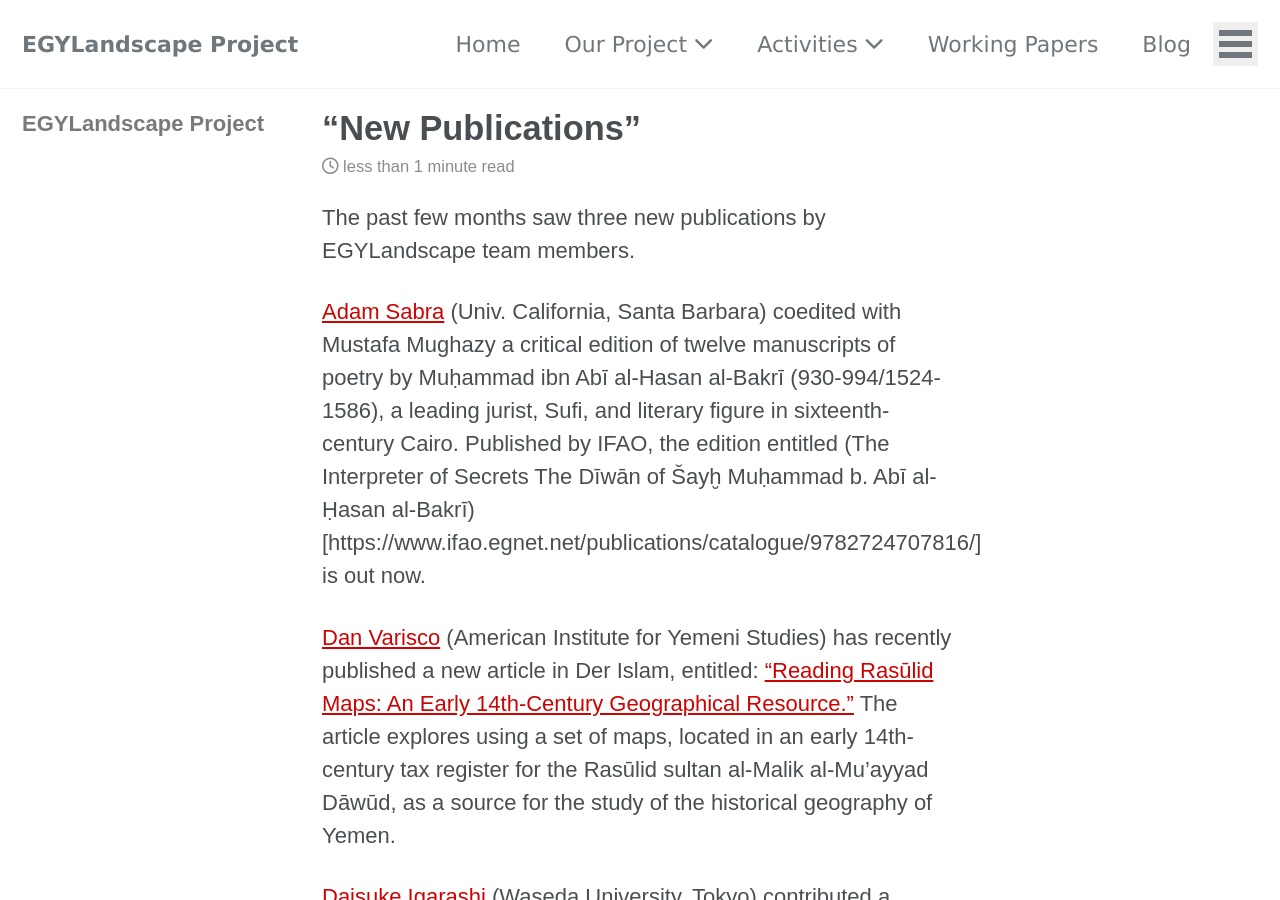
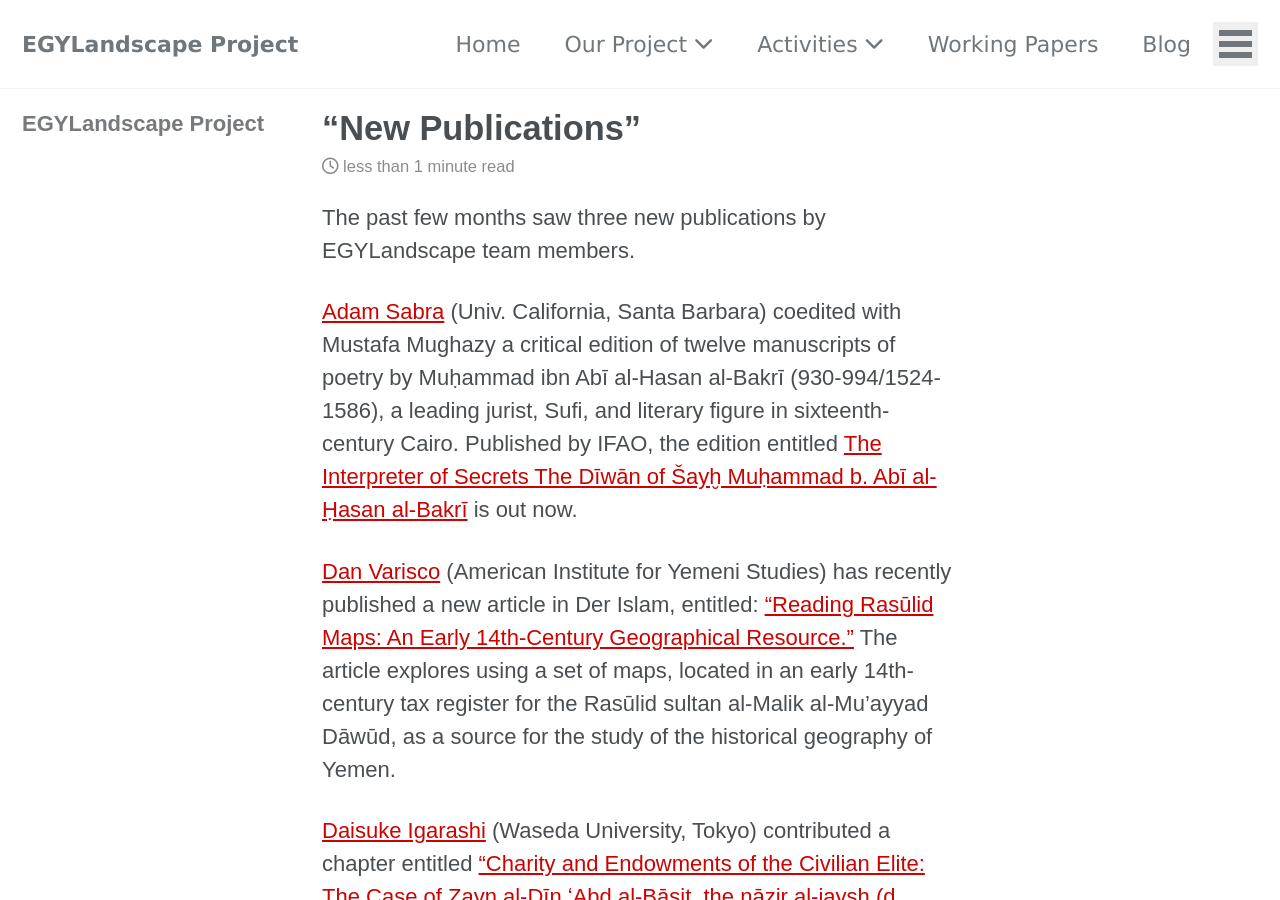
Before and after one commit to mhshaaban/egylandscapeproject.github.io, a Jekyll site: the page built from _posts/2021-4-13-new-publication.md, in a window 1280 px wide and 900 px high. Built offline with Jekyll 4.4.1, drawn with Linux system fonts in a browser that asks for light colours; cached includes are drawn as plain includes; nearby versions of some CDN libraries; some web fonts are replaced.

Commit message:
Update 2021-4-13-new-publication.md

```diff
--- a/_posts/2021-4-13-new-publication.md
+++ b/_posts/2021-4-13-new-publication.md
@@ -11,8 +11,8 @@ date: 13-4-2021
 
 The past few months saw three new publications by EGYLandscape team members.
 
-[Adam Sabra](https://www.egylandscape.org/members/AdamSabra/) (Univ. California, Santa Barbara) coedited with Mustafa Mughazy a critical edition of twelve manuscripts of poetry by Muḥammad ibn Abī al-Hasan al-Bakrī (930-994/1524-1586), a leading jurist, Sufi, and literary figure in sixteenth-century Cairo. Published by IFAO, the edition entitled (The Interpreter of Secrets
-The Dīwān of Šayḫ Muḥammad b. Abī al-Ḥasan al-Bakrī)[https://www.ifao.egnet.net/publications/catalogue/9782724707816/] is out now.
+[Adam Sabra](https://www.egylandscape.org/members/AdamSabra/) (Univ. California, Santa Barbara) coedited with Mustafa Mughazy a critical edition of twelve manuscripts of poetry by Muḥammad ibn Abī al-Hasan al-Bakrī (930-994/1524-1586), a leading jurist, Sufi, and literary figure in sixteenth-century Cairo. Published by IFAO, the edition entitled [The Interpreter of Secrets
+The Dīwān of Šayḫ Muḥammad b. Abī al-Ḥasan al-Bakrī](https://www.ifao.egnet.net/publications/catalogue/9782724707816/) is out now.
 
 [Dan Varisco](https://www.egylandscape.org/members/DanielVarisco/) (American Institute for Yemeni Studies) has recently published a new article in Der Islam, entitled: [“Reading Rasūlid Maps: An Early 14th-Century Geographical Resource.”](https://doi.org/10.1515/islam-2021-0005) The article explores using a set of maps, located in an early 14th-century tax register for the Rasūlid sultan al-Malik al-Mu’ayyad Dāwūd, as a source for the study of the historical geography of Yemen.
 
```
